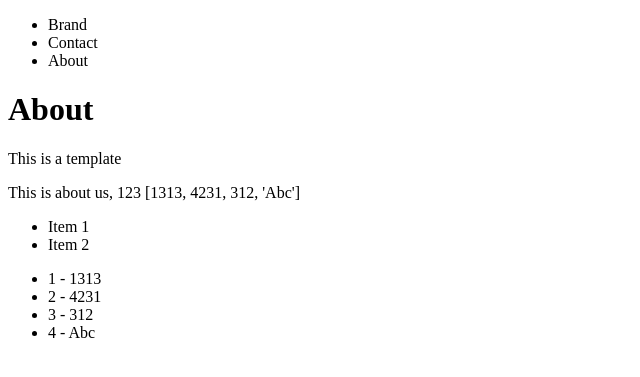
After one commit to ahsanhabib91/try_django_2_1, a Django app: page /about/ in a window 1280 px wide. The commit adds this page. Shown: the top 377 px of the page, without its empty margins (0-640 px from the left). Run offline with Django 3.2, Linux system fonts and the light colour scheme.

Commit message:
Lec - 17

```diff
--- a/src/pages/views.py
+++ b/src/pages/views.py
@@ -1,7 +1,26 @@
 from django.http import HttpResponse
 from django.shortcuts import render
 
+# Create your views here.
+def home_view(request, *args, **kwargs): # *args, **kwargs
+    print(args, kwargs)
+    print(request.user)
+    # return HttpResponse("<h1>Hello World</h1>") # string of HTML code
+    return render(request, "home.html", {})
 
-def home_view(request):
-    print(request.user)
-    return HttpResponse("<h1>asdfadfs</h1>")
+def contact_view(request, *args, **kwargs):
+    return render(request, "contact.html", {})
+
+
+def about_view(request, *args, **kwargs):
+    my_context = {
+        "my_text": "This is about us",
+        "my_number": 123,
+        "my_list": [1313, 4231, 312, "Abc"]
+
+    }
+    return render(request, "about.html", my_context)
+
+
+def social_view(request, *args, **kwargs):
+    return HttpResponse("<h1>Socail Page</h1>")
--- /dev/null
+++ b/src/products/templates/home.html
@@ -0,0 +1,4 @@
+{% extends "base.html" %}
+{% block content %}
+<h1>This is inside Products App</h1>
+{% endblock %}
--- /dev/null
+++ b/src/templates/about.html
@@ -0,0 +1,25 @@
+{% extends "base.html" %}
+
+{% block content %}
+<h1>About</h1>
+<p>This is a template</p>
+
+
+<p>
+{{ my_text }}, {{ my_number }}
+{{ my_list }}
+</p>
+
+<ul>
+    <li>Item 1</li>
+    <li>Item 2</li>
+</ul>
+
+<ul>
+{% for my_sub_item in my_list %}
+    <li>{{ forloop.counter }} - {{ my_sub_item }}</li>
+{% endfor %}
+</ul>
+
+
+{% endblock content %}
--- /dev/null
+++ b/src/templates/base.html
@@ -0,0 +1,14 @@
+<!doctype html>
+<html>
+<head>
+    <title>Coding for Entrepreneurs is doing Try Django</title>
+</head>
+<body>
+   {% include 'navbar.html' %}
+
+   {% block content %}
+    replace me
+   {% endblock %}
+
+    </body>
+</html>
--- /dev/null
+++ b/src/templates/contact.html
@@ -0,0 +1,6 @@
+{% extends 'base.html' %}
+
+{% block content %}
+<h1>Contact</h1>
+<p>This is a template</p>
+{% endblock %}
--- /dev/null
+++ b/src/templates/navbar.html
@@ -0,0 +1,7 @@
+<nav>
+    <ul>
+        <li>Brand</li>
+        <li>Contact</li>
+        <li>About</li>
+    </ul>
+</nav>
--- a/src/trydjango_2_1/settings.py
+++ b/src/trydjango_2_1/settings.py
@@ -14,7 +14,6 @@ import os
 
 # Build paths inside the project like this: os.path.join(BASE_DIR, ...)
 BASE_DIR = os.path.dirname(os.path.dirname(os.path.abspath(__file__)))
-
 
 # Quick-start development settings - unsuitable for production
 # See https://docs.djangoproject.com/en/2.1/howto/deployment/checklist/
@@ -56,7 +55,7 @@ ROOT_URLCONF = 'trydjango_2_1.urls'
 TEMPLATES = [
     {
         'BACKEND': 'django.template.backends.django.DjangoTemplates',
-        'DIRS': [],
+        'DIRS': [os.path.join(BASE_DIR, 'templates')],
         'APP_DIRS': True,
         'OPTIONS': {
             'context_processors': [
--- a/src/trydjango_2_1/urls.py
+++ b/src/trydjango_2_1/urls.py
@@ -15,9 +15,11 @@ Including another URLconf
 """
 from django.contrib import admin
 from django.urls import path
-from pages.views import home_view
+from pages.views import home_view, about_view, contact_view
 
 urlpatterns = [
-    path('', home_view),
+    path('', home_view, name='home'),
+    path('about/', about_view),
+    path('contact/', contact_view),
     path('admin/', admin.site.urls),
 ]
```
Also changed, not shown: src/pages/templates/base.html (added, +13 -0 lines), src/pages/templates/home.html (+5 -9 lines), src/templates/home.html (added, +7 -0 lines).
